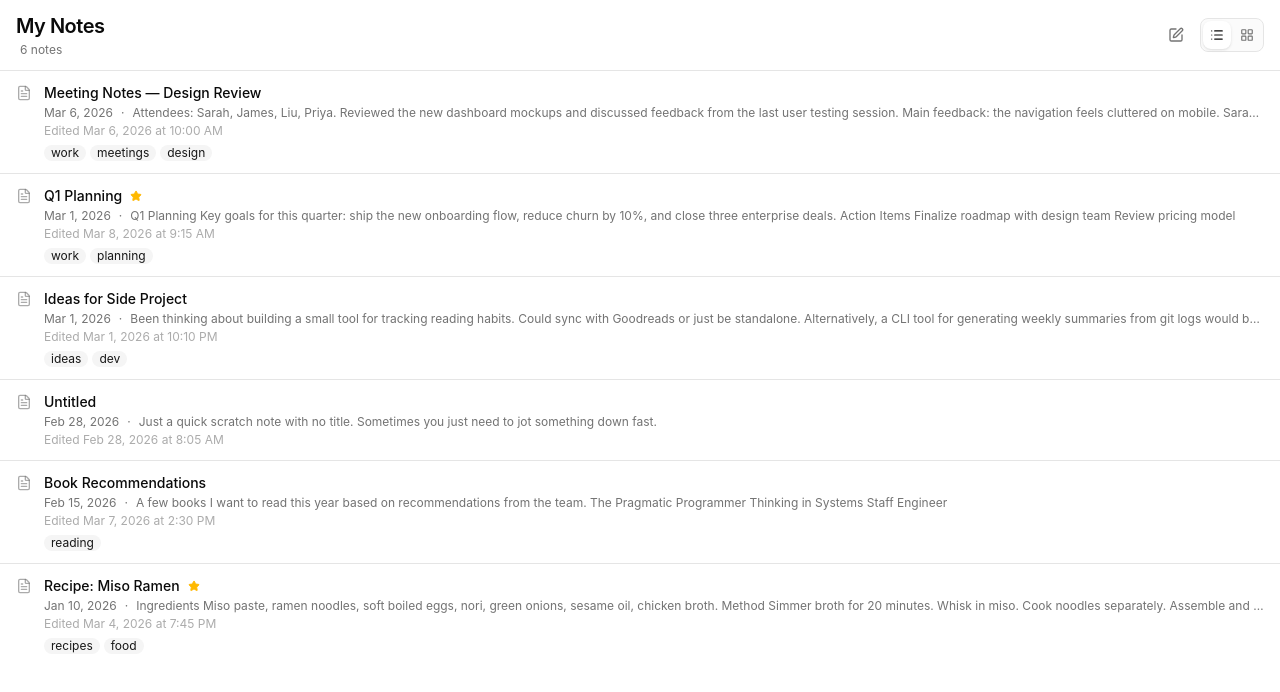
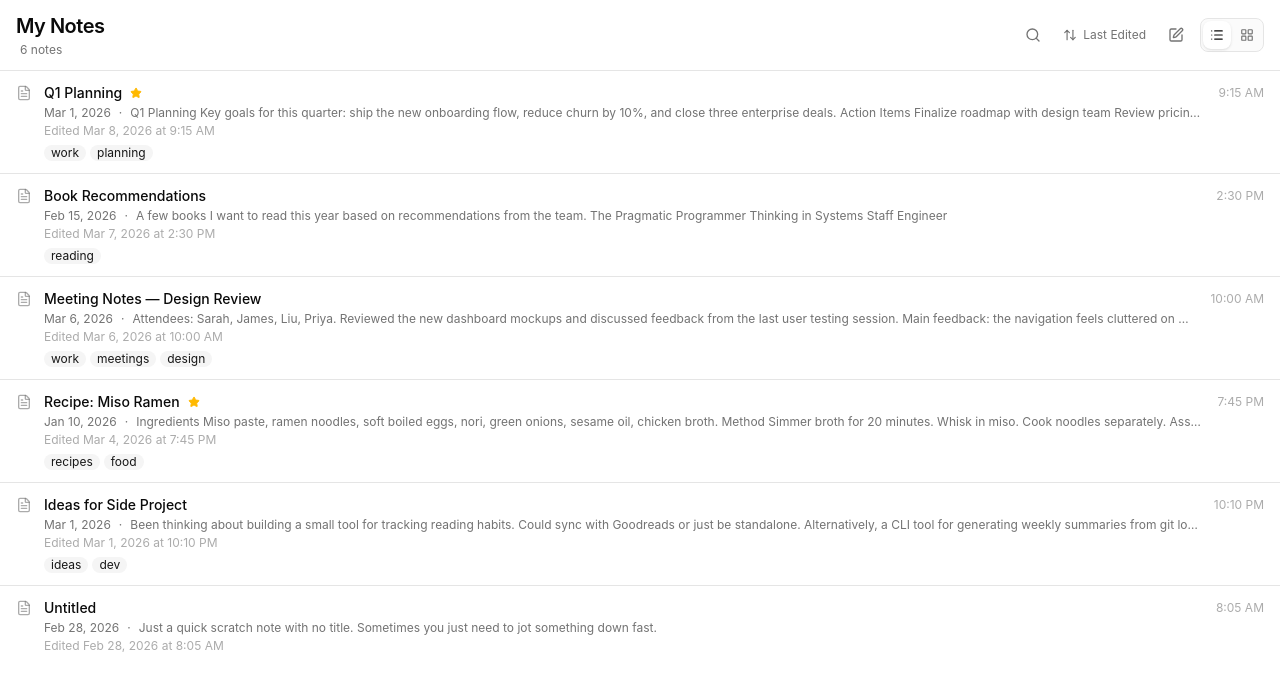
Before and after one commit to Drabblesaur/OfflineRAGNotes, a React (Vite) app in the folder jot_frontend/: page / in a window 1280 px wide. Shown: the top 692 px of the page. Built offline with nearby package versions, Linux system fonts and the light colour scheme.

Commit message:
Added Filter + Search

```diff
--- a/jot_frontend/src/components/FolderScreen.tsx
+++ b/jot_frontend/src/components/FolderScreen.tsx
@@ -1,8 +1,26 @@
 import { useState } from "react";
 import { format } from "date-fns";
-import { LayoutGrid, List, Star, Tag, FileText, SquarePen } from "lucide-react";
+import {
+  LayoutGrid,
+  List,
+  Star,
+  Tag,
+  FileText,
+  SquarePen,
+  Search,
+  ArrowUpDown,
+  Check,
+  X,
+} from "lucide-react";
 import { Button } from "@/components/ui/button";
 import { Badge } from "@/components/ui/badge";
+import { Input } from "@/components/ui/input";
+import {
+  DropdownMenu,
+  DropdownMenuContent,
+  DropdownMenuItem,
+  DropdownMenuTrigger,
+} from "@/components/ui/dropdown-menu";
 import { cn } from "@/lib/utils";
 import type { Note } from "@/components/NoteScreen";
 
@@ -16,6 +34,16 @@ export type Folder = {
 
 type View = "list" | "gallery";
 
+type SortKey = "lastEditedAt" | "date" | "dateAsc" | "titleAZ" | "titleZA";
+
+const SORT_LABELS: Record<SortKey, string> = {
+  lastEditedAt: "Last Edited",
+  date: "Date: Newest First",
+  dateAsc: "Date: Oldest First",
+  titleAZ: "Title A–Z",
+  titleZA: "Title Z–A",
+};
+
 type Props = {
   folder: Folder;
   onNoteSelect?: (note: Note) => void;
@@ -27,7 +55,6 @@ type Props = {
 
 function getPlainTextPreview(note: Note): string {
   if (!note.contentJSON?.content) return "";
-
   const extractText = (nodes: any[]): string =>
     nodes
       .flatMap((node) => {
@@ -37,8 +64,35 @@ function getPlainTextPreview(note: Note): string {
       })
       .join(" ")
       .trim();
+  return extractText(note.contentJSON.content);
+}
 
-  return extractText(note.contentJSON.content);
+function sortNotes(notes: Note[], key: SortKey): Note[] {
+  return [...notes].sort((a, b) => {
+    switch (key) {
+      case "lastEditedAt":
+        return b.lastEditedAt.getTime() - a.lastEditedAt.getTime();
+      case "date":
+        return b.date.getTime() - a.date.getTime();
+      case "dateAsc":
+        return a.date.getTime() - b.date.getTime();
+      case "titleAZ":
+        return (a.title || "Untitled").localeCompare(b.title || "Untitled");
+      case "titleZA":
+        return (b.title || "Untitled").localeCompare(a.title || "Untitled");
+    }
+  });
+}
+
+function filterNotes(notes: Note[], query: string): Note[] {
+  if (!query.trim()) return notes;
+  const q = query.toLowerCase();
+  return notes.filter(
+    (note) =>
+      (note.title || "Untitled").toLowerCase().includes(q) ||
+      getPlainTextPreview(note).toLowerCase().includes(q) ||
+      note.tags.some((tag) => tag.toLowerCase().includes(q)),
+  );
 }
 
 // ── List Row ──────────────────────────────────────────────────────────────────
@@ -55,10 +109,8 @@ function NoteListRow({ note, onClick }: { note: Note; onClick: () => void }) {
         "hover:bg-muted/50 transition-colors group",
       )}
     >
-      {/* Icon */}
       <FileText className="size-4 mt-0.5 shrink-0 text-muted-foreground/60 group-hover:text-muted-foreground transition-colors" />
 
-      {/* Content */}
       <div className="flex-1 min-w-0">
         <div className="flex items-center gap-2 mb-0.5">
           <span className="text-sm font-medium text-foreground truncate">
@@ -101,6 +153,10 @@ function NoteListRow({ note, onClick }: { note: Note; onClick: () => void }) {
           </div>
         )}
       </div>
+
+      <span className="text-xs text-muted-foreground/60 shrink-0 mt-0.5 whitespace-nowrap">
+        {format(note.lastEditedAt, "h:mm a")}
+      </span>
     </button>
   );
 }
@@ -125,7 +181,6 @@ function NoteGalleryCard({
         "hover:-translate-y-0.5 group overflow-hidden",
       )}
     >
-      {/* Card header — mirrors NoteScreen's title area */}
       <div className="px-4 pt-4 pb-3 border-b border-border/60">
         <div className="flex items-start gap-2">
           <span className="flex-1 text-sm font-semibold text-foreground leading-tight line-clamp-2">
@@ -135,8 +190,6 @@ function NoteGalleryCard({
             <Star className="size-3.5 shrink-0 mt-0.5 fill-amber-400 text-amber-400" />
           )}
         </div>
-
-        {/* Meta row — mirrors NoteScreen's meta row */}
         <div className="flex items-center gap-2 mt-2 text-xs text-muted-foreground">
           <span>{format(note.date, "MMM d, yyyy")}</span>
           {note.tags.length > 0 && (
@@ -151,8 +204,6 @@ function NoteGalleryCard({
           )}
         </div>
       </div>
-
-      {/* Preview body */}
       <div className="px-4 py-3 flex-1">
         {preview ? (
           <p className="text-xs text-muted-foreground line-clamp-4 leading-relaxed">
@@ -177,11 +228,13 @@ export default function FolderScreen({
   onNewNote,
 }: Props) {
   const [view, setView] = useState<View>("list");
+  const [sort, setSort] = useState<SortKey>("lastEditedAt");
+  const [search, setSearch] = useState("");
+  const [searchOpen, setSearchOpen] = useState(false);
   const [name, setName] = useState(folder.name);
 
   function handleNameBlur() {
     const trimmed = name.trim();
-    // Revert to original if left empty
     if (!trimmed) {
       setName(folder.name);
       return;
@@ -197,15 +250,21 @@ export default function FolderScreen({
     }
   }
 
-  // Sort by date descending — most recently edited first.
-  const sortedNotes = [...folder.notes].sort(
-    (a, b) => b.date.getTime() - a.date.getTime(),
-  );
+  function handleSearchClose() {
+    setSearch("");
+    setSearchOpen(false);
+  }
+
+  const processedNotes = sortNotes(filterNotes(folder.notes, search), sort);
+  const isEmpty = folder.notes.length === 0;
+  const noResults = !isEmpty && processedNotes.length === 0;
 
   return (
     <div className="flex flex-col h-full w-full">
       {/* ── Header ── */}
-      <div className="flex items-center justify-between px-4 py-3 border-b bg-white/80 backdrop-blur sticky top-0 z-10">
+      <div className="border-b bg-white/80 backdrop-blur sticky top-0 z-10">
+        <div className="flex items-center justify-between px-4 py-3">
+          {/* Folder name + count */}
           <div>
             <input
               value={name}
@@ -221,12 +280,66 @@ export default function FolderScreen({
               )}
             />
             <p className="text-xs text-muted-foreground mt-0.5 px-1">
-            {sortedNotes.length} {sortedNotes.length === 1 ? "note" : "notes"}
+              {processedNotes.length}
+              {search ? ` of ${folder.notes.length}` : ""}{" "}
+              {folder.notes.length === 1 ? "note" : "notes"}
             </p>
           </div>
 
           {/* Actions */}
-        <div className="flex items-center gap-2">
+          <div className="flex items-center gap-1">
+            {/* Search toggle */}
+            <Button
+              variant="ghost"
+              size="sm"
+              onClick={() =>
+                searchOpen ? handleSearchClose() : setSearchOpen(true)
+              }
+              aria-label={searchOpen ? "Close search" : "Search notes"}
+              className={cn(
+                "h-8 w-8 p-0 transition-colors",
+                searchOpen
+                  ? "text-foreground"
+                  : "text-muted-foreground hover:text-foreground",
+              )}
+            >
+              <Search className="size-4" />
+            </Button>
+
+            {/* Sort dropdown */}
+            <DropdownMenu>
+              <DropdownMenuTrigger asChild>
+                <Button
+                  variant="ghost"
+                  size="sm"
+                  aria-label="Sort notes"
+                  className={cn(
+                    "h-8 px-2 gap-1.5 transition-colors text-xs font-normal",
+                    sort !== "lastEditedAt"
+                      ? "text-foreground"
+                      : "text-muted-foreground hover:text-foreground",
+                  )}
+                >
+                  <ArrowUpDown className="size-3.5" />
+                  {SORT_LABELS[sort]}
+                </Button>
+              </DropdownMenuTrigger>
+              <DropdownMenuContent align="end" className="w-40">
+                {(Object.keys(SORT_LABELS) as SortKey[]).map((key) => (
+                  <DropdownMenuItem
+                    key={key}
+                    onClick={() => setSort(key)}
+                    className="flex items-center justify-between"
+                  >
+                    {SORT_LABELS[key]}
+                    {sort === key && (
+                      <Check className="size-3.5 text-foreground" />
+                    )}
+                  </DropdownMenuItem>
+                ))}
+              </DropdownMenuContent>
+            </DropdownMenu>
+
             {/* New note */}
             <Button
               variant="ghost"
@@ -242,7 +355,7 @@ export default function FolderScreen({
             </Button>
 
             {/* View toggle */}
-          <div className="flex items-center gap-0.5 border rounded-md p-0.5 bg-muted/40">
+            <div className="flex items-center gap-0.5 border rounded-md p-0.5 bg-muted/40 ml-1">
               <Button
                 variant="ghost"
                 size="sm"
@@ -277,19 +390,64 @@ export default function FolderScreen({
           </div>
         </div>
 
-      {/* ── Empty state ── */}
-      {sortedNotes.length === 0 && (
+        {/* ── Search bar — slides in below the header row ── */}
+        <div
+          className={cn(
+            "overflow-hidden transition-all duration-200",
+            searchOpen ? "max-h-14 opacity-100" : "max-h-0 opacity-0",
+          )}
+        >
+          <div className="px-4 pb-3 flex items-center gap-2">
+            <Search className="size-3.5 shrink-0 text-muted-foreground" />
+            <Input
+              value={search}
+              onChange={(e) => setSearch(e.target.value)}
+              placeholder="Search by title, content or tag…"
+              autoFocus={searchOpen}
+              className="h-7 text-sm border-none shadow-none bg-transparent focus-visible:ring-0 px-0 placeholder:text-muted-foreground/50"
+            />
+            {search && (
+              <Button
+                variant="ghost"
+                size="sm"
+                onClick={() => setSearch("")}
+                className="h-6 w-6 p-0 shrink-0 text-muted-foreground hover:text-foreground"
+              >
+                <X className="size-3.5" />
+              </Button>
+            )}
+          </div>
+        </div>
+      </div>
+
+      {/* ── Empty folder state ── */}
+      {isEmpty && (
         <div className="flex-1 flex flex-col items-center justify-center gap-2 text-muted-foreground">
           <FileText className="size-10 opacity-20" />
           <p className="text-sm">No notes in this folder</p>
         </div>
       )}
 
+      {/* ── No search results state ── */}
+      {noResults && (
+        <div className="flex-1 flex flex-col items-center justify-center gap-2 text-muted-foreground m-8">
+          <Search className="size-10 opacity-20" />
+          <p className="text-sm">No notes match "{search}"</p>
+          <Button
+            variant="ghost"
+            size="sm"
+            onClick={() => setSearch("")}
+            className="text-xs"
+          >
+            Clear search
+          </Button>
+        </div>
+      )}
+
       {/* ── List view ── */}
-      {sortedNotes.length > 0 && view === "list" && (
+      {!isEmpty && !noResults && view === "list" && (
         <div className="flex-1 overflow-y-auto">
-          <div className="divide-y-0">
-            {sortedNotes.map((note) => (
+          {processedNotes.map((note) => (
             <NoteListRow
               key={note.id}
               note={note}
@@ -297,14 +455,13 @@ export default function FolderScreen({
             />
           ))}
         </div>
-        </div>
       )}
 
       {/* ── Gallery view ── */}
-      {sortedNotes.length > 0 && view === "gallery" && (
+      {!isEmpty && !noResults && view === "gallery" && (
         <div className="flex-1 overflow-y-auto px-4 py-4">
           <div className="grid grid-cols-1 sm:grid-cols-2 lg:grid-cols-3 xl:grid-cols-4 gap-3">
-            {sortedNotes.map((note) => (
+            {processedNotes.map((note) => (
               <NoteGalleryCard
                 key={note.id}
                 note={note}
```
Lines whose indentation alone changed are shown as unchanged.
